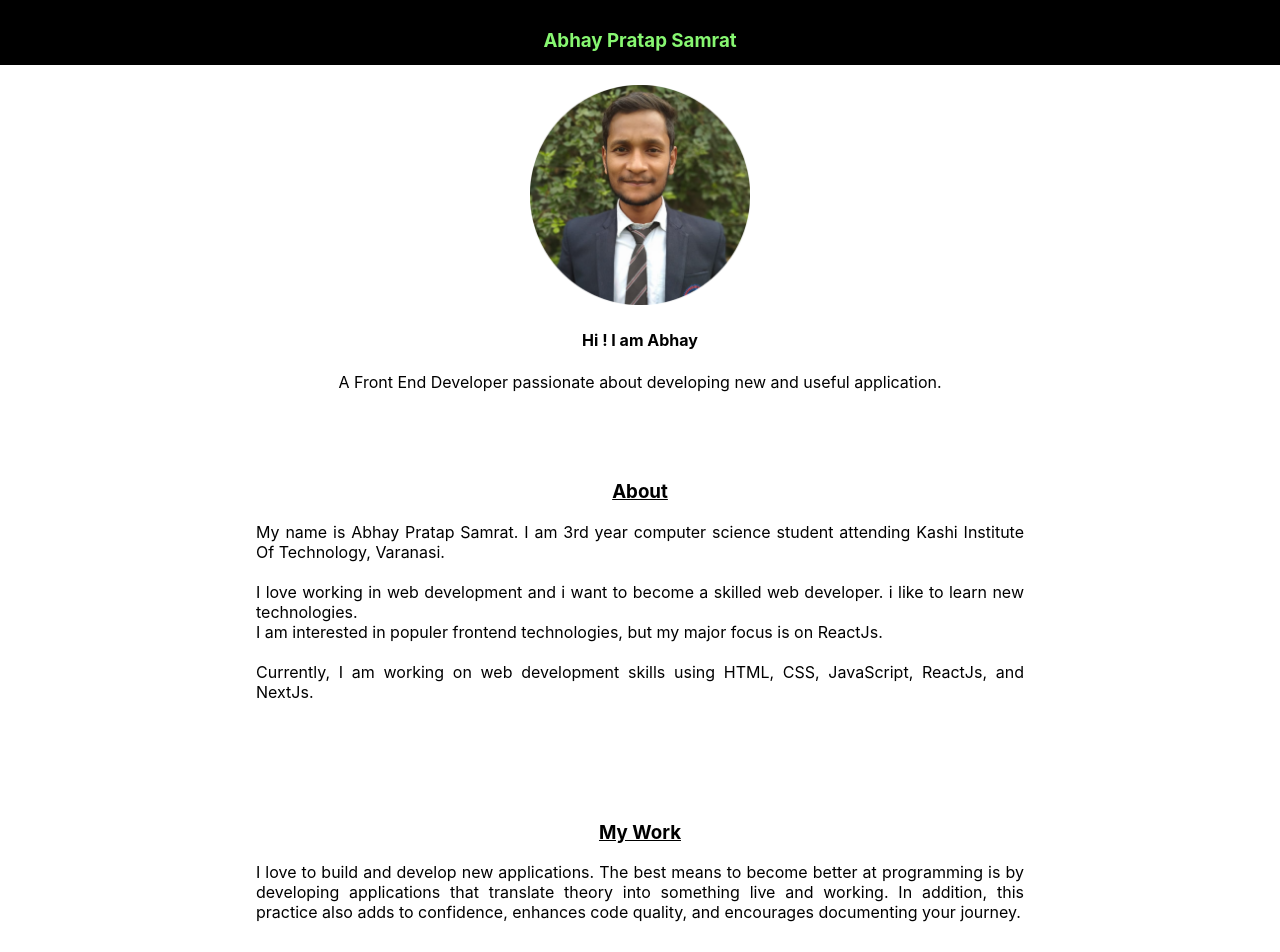
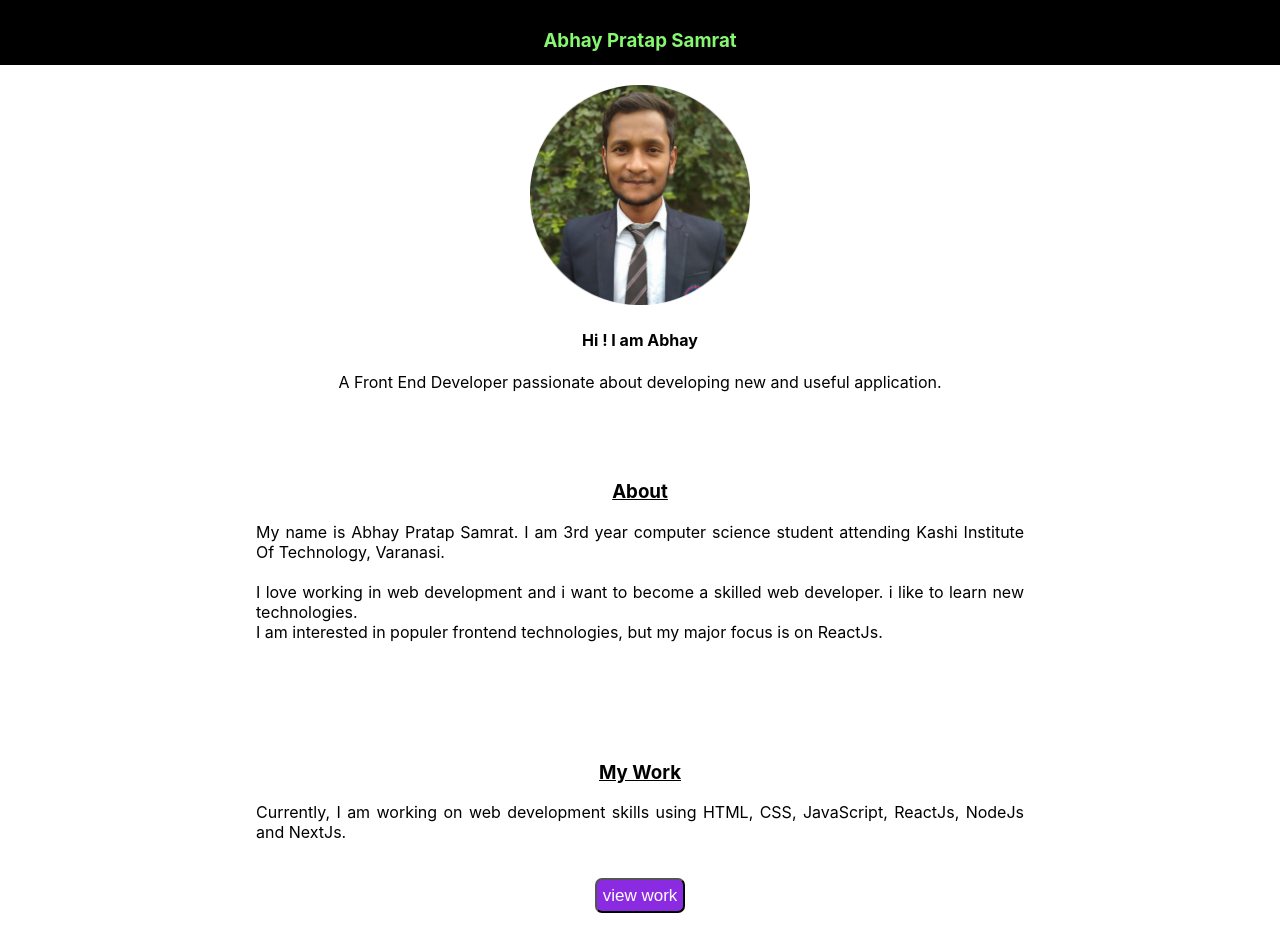
Before and after one commit to abhaypsamrat/Nextjs-Portfolio, a Next.js app: page / in a window 1280 px wide. Shown: the top 952 px of the page. Built offline with nearby package versions, Linux system fonts and the light colour scheme.

Commit message:
update about

```diff
--- a/component/About.js
+++ b/component/About.js
@@ -13,8 +13,7 @@ function About() {
         <br /> I am interested in populer frontend technologies, but my major
         focus is on ReactJs.
         <br />
-        <br /> Currently, I am working on web development skills using HTML,
-        CSS, JavaScript, ReactJs, and NextJs.
+
       </p>
     </div>
   );
--- a/component/Work.js
+++ b/component/Work.js
@@ -7,11 +7,8 @@ function Work() {
     <div className={styles.work}>
       <h3>My Work</h3>
       <p>
-        I love to build and develop new applications. The best means to become
-        better at programming is by developing applications that translate
-        theory into something live and working. In addition, this practice also
-        adds to confidence, enhances code quality, and encourages documenting
-        your journey.
+      Currently, I am working on web development skills using HTML,
+        CSS, JavaScript, ReactJs, NodeJs and NextJs.
       </p>
       <button onClick={() => router.push("/project")}>view work</button>
     </div>
```
